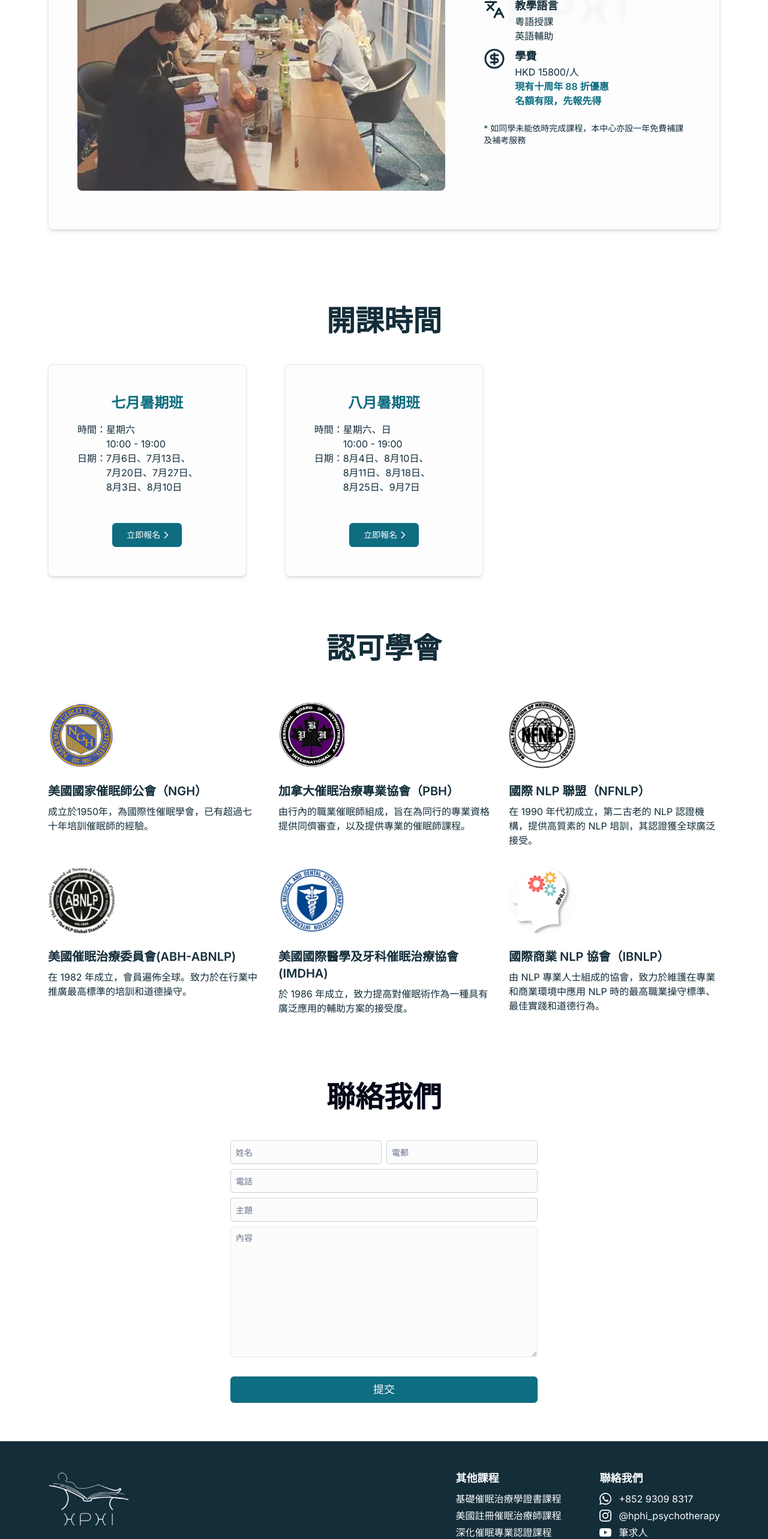
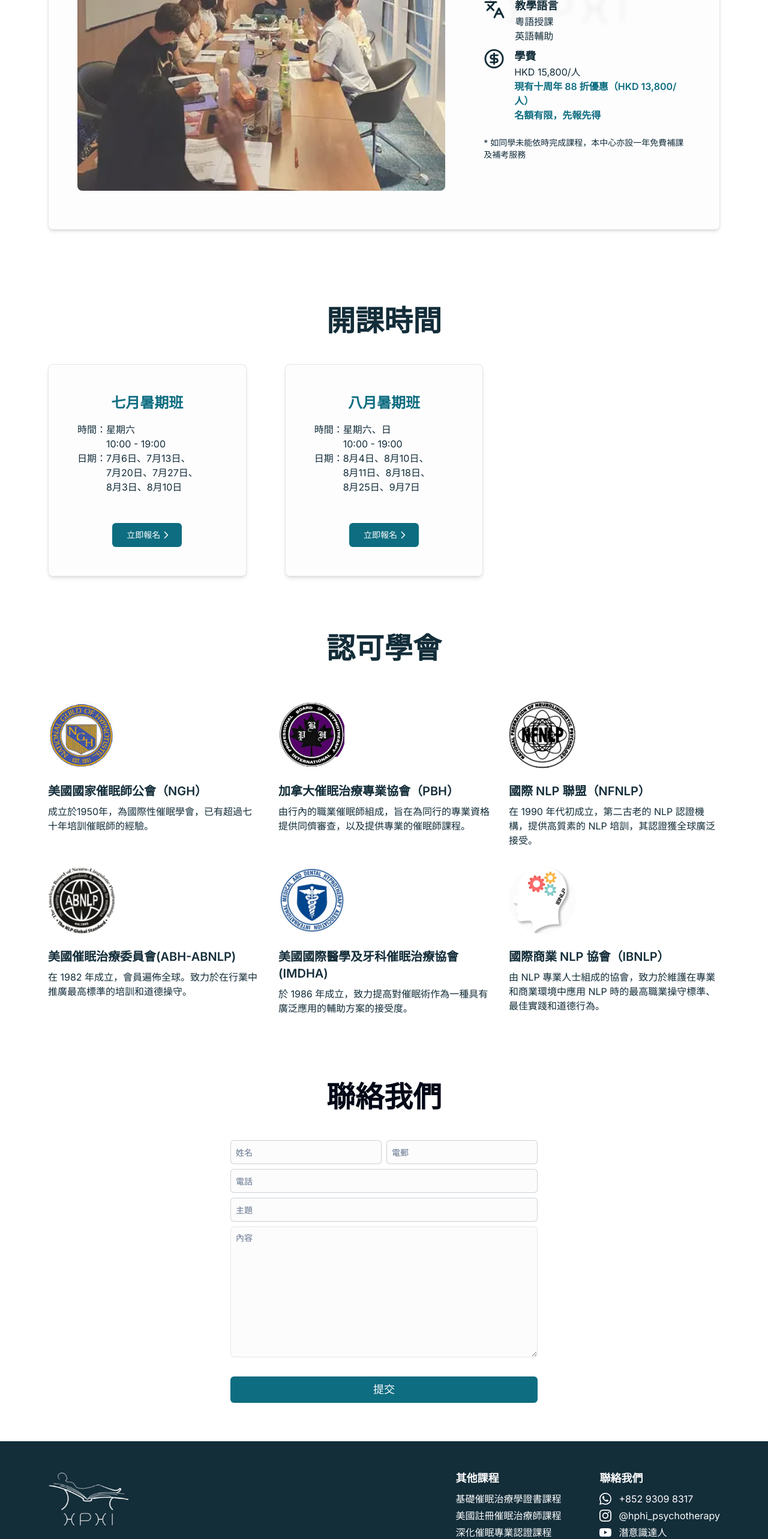
Before and after one commit to AoiYamada/hphi-event-2024-06, a Next.js app: page /theme-b in a window 1280 px wide. Shown: the part 1620-4186 px from the top of the page at 60% size. Built offline with nearby package versions, Linux system fonts and the light colour scheme.

Commit message:
fix: text

```diff
--- a/src/app/theme-b/_layout/Footer.tsx
+++ b/src/app/theme-b/_layout/Footer.tsx
@@ -46,8 +46,8 @@ const contacts: {
   },
   {
     icon: <Youtube />,
-    name: "筆求人",
-    link: "https://www.youtube.com/c/%E7%AD%86%E6%B1%82%E4%BA%BA",
+    name: "潛意識達人",
+    link: "https://www.youtube.com/@know.the.inside",
   },
   {
     icon: <Mail />,
@@ -101,7 +101,8 @@ const Footer = () => {
         </div>
         <div className="w-full text-xs font-light">
           <p className="leading-6">
-            Copyright © 2024 HPHI EDUCATION LIMITED All rights reserved
+            Copyright © {new Date().getFullYear()} HPHI EDUCATION LIMITED All
+            rights reserved
           </p>
         </div>
       </MaxWidthWrapper>
--- a/src/app/theme-b/_sections/CourseInfo/index.tsx
+++ b/src/app/theme-b/_sections/CourseInfo/index.tsx
@@ -69,9 +69,9 @@ const CourseInfo = () => {
                   <CircleDollarSign size={36} />
                   <div className="flex flex-col">
                     <span className="text-lg font-semibold">學費</span>
-                    <span>HKD 15800/人</span>
+                    <span>HKD 15,800/人</span>
                     <span className="font-semibold text-primary">
-                      現有十周年 88 折優惠
+                      現有十周年 88 折優惠（HKD 13,800/人）
                     </span>
                     <span className="font-semibold text-primary">
                       名額有限，先報先得
```
